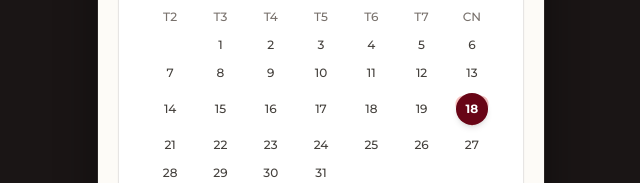
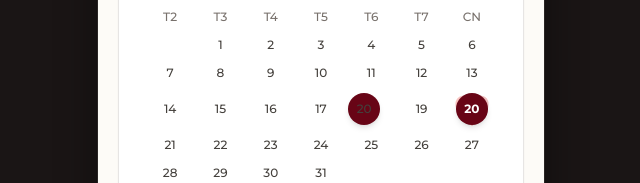
Before and after one commit to sonty012345-spec/WebCuoi, a plain HTML site: page index.html in a window 1280 px wide. Shown: the part 1545-1728 px from the top of the page, without its empty margins (319-959 px from the left). Drawn offline with nearby package versions, Linux system fonts and the light colour scheme; a web font is replaced by a local one.

Commit message:
Sua lai file index.html

```diff
--- a/index.html
+++ b/index.html
@@ -260,9 +260,9 @@
                         <div class="py-1">1</div>
                         <div class="py-1">2</div><div class="py-1">3</div><div class="py-1">4</div><div class="py-1">5</div><div class="py-1">6</div>
                         <div class="py-1">7</div><div class="py-1">8</div><div class="py-1">9</div><div class="py-1">10</div><div class="py-1">11</div><div class="py-1">12</div><div class="py-1">13</div>
-                        <div class="py-1">14</div><div class="py-1">15</div><div class="py-1">16</div><div class="py-1">17</div><div class="py-1">18</div><div class="py-1">19</div>
+                        <div class="py-1">14</div><div class="py-1">15</div><div class="py-1">16</div><div class="py-1">17</div><span class="w-8 h-8 bg-wine-custom rounded-full flex items-center justify-center shadow-md z-10">20</span><div class="py-1">19</div>
                         <div class="relative py-1 flex items-center justify-center font-bold text-white">
-                            <span class="w-8 h-8 bg-wine-custom rounded-full flex items-center justify-center shadow-md z-10">18</span>
+                            <span class="w-8 h-8 bg-wine-custom rounded-full flex items-center justify-center shadow-md z-10">20</span>
                             <span class="absolute text-red-500/30 text-3xl font-serif">❤️</span>
                         </div>
                         <div class="py-1">21</div><div class="py-1">22</div><div class="py-1">23</div><div class="py-1">24</div><div class="py-1">25</div><div class="py-1">26</div><div class="py-1">27</div>
```
